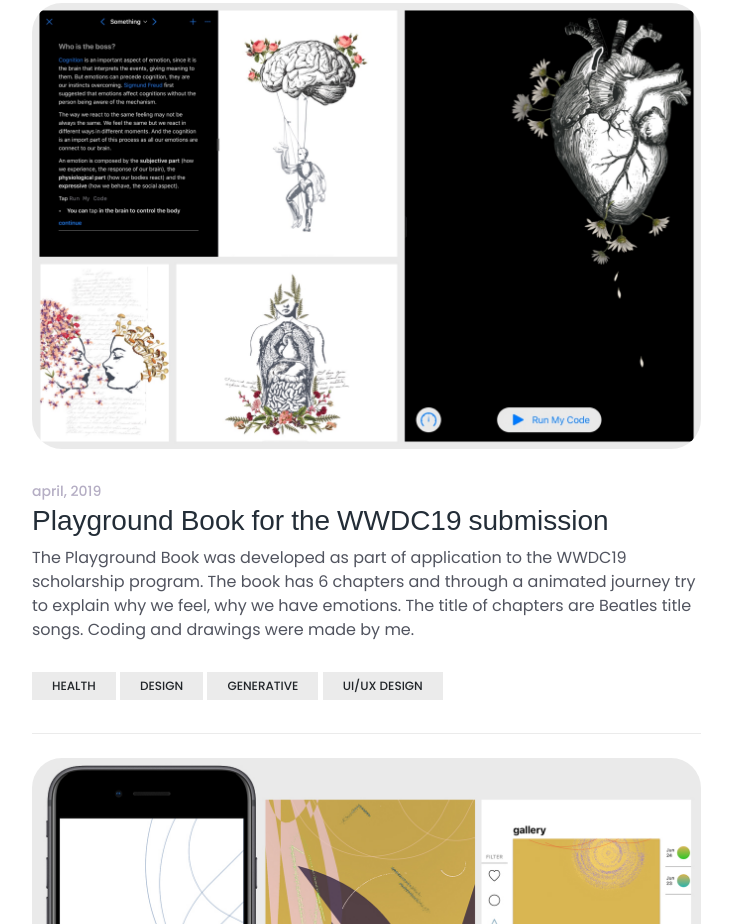
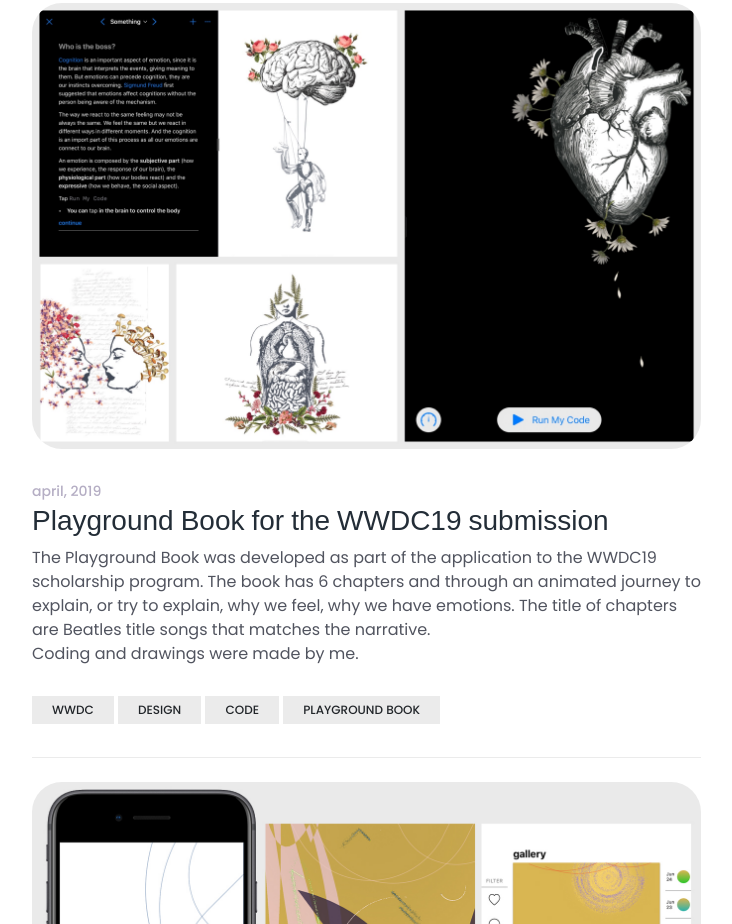
Before and after one commit to gkatics/giKatics, a plain HTML site: page app.html in a window 1280 px wide. Shown: the part 434-1358 px from the top of the page, without its empty margins (243-975 px from the left). Drawn offline with nearby package versions, Linux system fonts and the light colour scheme; a web font is replaced by a local one.

Commit message:
Add files via upload
App page

```diff
--- a/app.html
+++ b/app.html
@@ -124,7 +124,7 @@
     <div class="col-10 col-sm-11">
        <div class="single-post">
           <div class="post-thumb">
-           <img src="img/blog-img/13.jpg" alt="">
+           <img src="img/blog-img/13.JPG" alt="">
               </div>
               <div class="post-content">
                 <div class="post-meta d-flex">
@@ -135,15 +135,15 @@
                     </div>
                 </div>
                 <h3>Playground Book for the WWDC19 submission</h3>
-                <p>The Playground Book was developed as part of application to the WWDC19 scholarship program. The book has 6 chapters and through a animated journey try to explain why we feel, why we have emotions. The title of chapters are Beatles title songs. Coding and drawings were made by me.
+                <p>The Playground Book was developed as part of the application to the WWDC19 scholarship program. The book has 6 chapters and through an animated journey to explain, or try to explain, why we feel, why we have emotions. The title of chapters are Beatles title songs that matches the narrative. <br> Coding and drawings were made by me.
                                 </div>
                             </div>
                             <!-- tags -->
                             <div class="tags-area">
-                                <a>health</a>
+                                <a>WWDC</a>
                                 <a>Design</a>
-                                <a>generative</a>
-                                <a>UI/UX design</a>
+                                <a>Code</a>
+                                <a>Playground book</a>
                             </div> <br>
                         </div> <br> <br>
 
```
